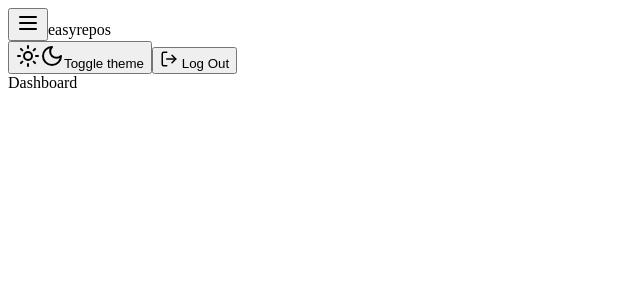
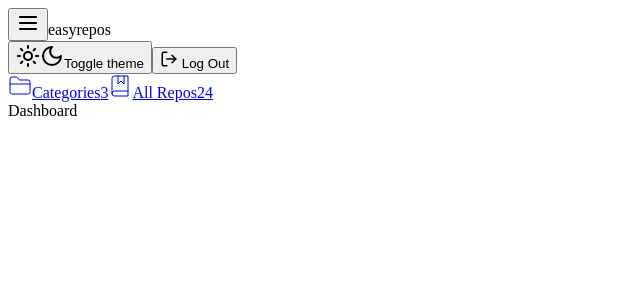
Before and after one commit to devalexsantos/easyrepo-app, a React (Vite) app: page / in a window 1280 px wide. Shown: the top 300 px of the page, without its empty margins (0-640 px from the left). Built offline with nearby package versions, Linux system fonts and the light colour scheme; the HTML template or start-up script is replaced by a standard one.

Commit message:
feat: add local bar component

```diff
--- a/src/layout/app/components/Header.tsx
+++ b/src/layout/app/components/Header/index.tsx
@@ -4,7 +4,7 @@ import { LogOut, Menu } from 'lucide-react'
 
 export function Header() {
   return (
-    <div className="p-4 border-b">
+    <header className="p-4 border-b flex flex-col gap-2">
       <div className="container max-w-6xl flex flex-col">
         <div className="flex justify-between items-center">
           <div className="flex gap-2 items-center">
@@ -21,6 +21,6 @@ export function Header() {
           </div>
         </div>
       </div>
-    </div>
+    </header>
   )
 }
--- /dev/null
+++ b/src/layout/app/components/LocalBar/index.tsx
@@ -0,0 +1,36 @@
+import { BookMarked, FolderClosed } from 'lucide-react'
+import { Link, useLocation } from 'react-router-dom'
+
+export function LocalBar() {
+  const location = useLocation()
+
+  const pathname = location.pathname
+
+  return (
+    <div className="container max-w-6xl">
+      <div className="flex items-center gap-6 p-4">
+        <Link
+          to="/"
+          className={`flex items-center gap-2 pb-2 ${pathname === '/' && 'border-b-2 border-b-orange-600'}`}
+        >
+          <FolderClosed strokeWidth={1} />
+          <span>Categories</span>
+          <span className="rounded-full bg-primary py-1 px-2 text-secondary text-xs leading-none">
+            3
+          </span>
+        </Link>
+
+        <Link
+          to="/repos"
+          className={`flex items-center gap-2 pb-2 ${pathname === '/repos' && 'border-b-2 border-b-orange-600'}`}
+        >
+          <BookMarked strokeWidth={1} />
+          <span>All Repos</span>
+          <span className="rounded-full bg-primary py-1 px-2 text-secondary text-xs leading-none">
+            24
+          </span>
+        </Link>
+      </div>
+    </div>
+  )
+}
--- a/src/layout/app/index.tsx
+++ b/src/layout/app/index.tsx
@@ -1,13 +1,15 @@
 import { Outlet } from 'react-router-dom'
 import { Header } from './components/Header'
+import { LocalBar } from './components/LocalBar'
 
 export default function AppLayout() {
   return (
-    <>
+    <div className="flex flex-col gap-3">
       <Header />
+      <LocalBar />
       <main className="container max-w-6xl">
         <Outlet />
       </main>
-    </>
+    </div>
   )
 }
--- /dev/null
+++ b/src/pages/all-repos/index.tsx
@@ -0,0 +1,3 @@
+export function AllRepos() {
+  return <div>All Repos</div>
+}
--- a/src/routes.tsx
+++ b/src/routes.tsx
@@ -1,11 +1,15 @@
 import { createBrowserRouter } from 'react-router-dom'
 import AppLayout from './layout/app'
 import Dashboard from './pages/dashboard'
+import { AllRepos } from './pages/all-repos'
 
 export const router = createBrowserRouter([
   {
     path: '/',
     element: <AppLayout />,
-    children: [{ path: '/', element: <Dashboard /> }],
+    children: [
+      { path: '/', element: <Dashboard /> },
+      { path: '/repos', element: <AllRepos /> },
+    ],
   },
 ])
```
Also changed, not shown: src/pages/dashboard/index.tsx (renamed from src/pages/dashboard.tsx).
